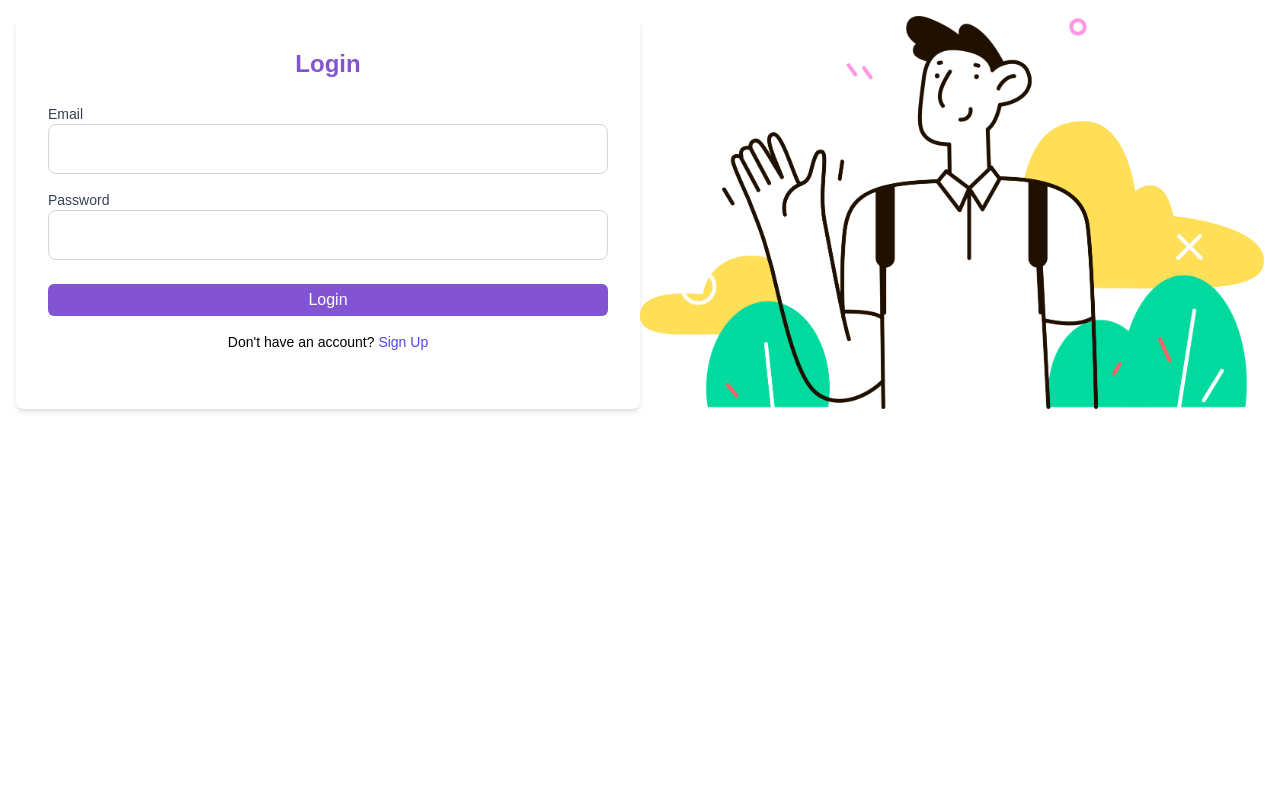
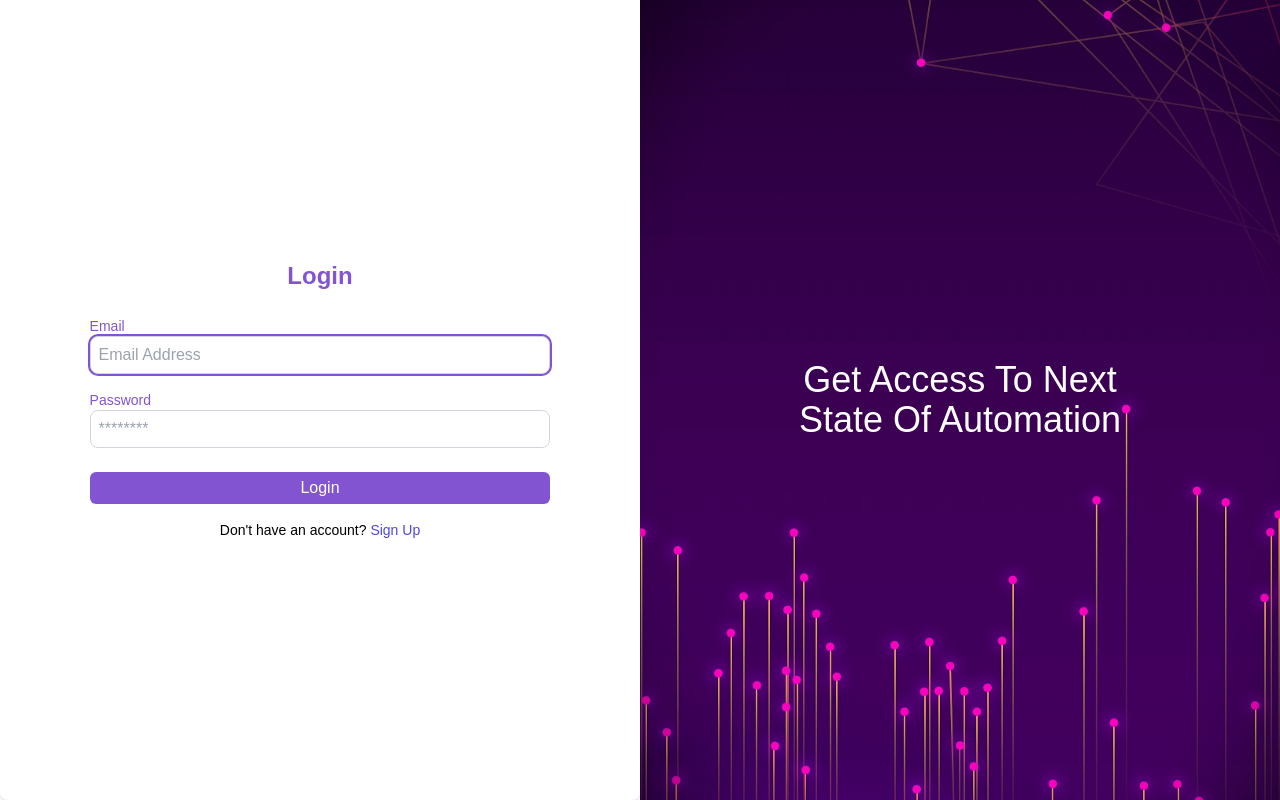
Before and after one commit to parteekkamboj9/Mail-Automation, a Flask app: template templates/login.html in a window 1280 px wide. Run offline with Flask 2, Linux system fonts and the light colour scheme; the template is opened without the code that fills it, so the values that code supplies are empty; some libraries are stand-ins or nearby versions.

Commit message:
login init

```diff
--- a/app.py
+++ b/app.py
@@ -102,4 +102,4 @@ def chat_reply():
 
 
 if __name__ == "__main__":
-    app.run(host='localhost', debug=True)
+    app.run(host='0.0.0.0', debug=True)
--- a/static/styles.css
+++ b/static/styles.css
@@ -26,3 +26,14 @@ button:hover {
     border-radius: 4px !important;
     background-color: #7c44dd !important;
 }
+
+input {
+    padding: 6px 8px !important
+}
+
+.loginBg {
+    background-image: url('img/2881377.jpg');
+    background-repeat: no-repeat;
+    background-position: center;
+    background-size: cover;
+}
--- a/templates/base.html
+++ b/templates/base.html
@@ -41,11 +41,9 @@
     </section>
 {% endblock %}
 
-    <main class="container mx-auto p-4">
-        {% block content %}
-        <!-- Content will be injected here -->
-        {% endblock %}
-    </main>
+{% block content %}
+<!-- Content will be injected here -->
+{% endblock %}
 
 {% block footer %}
     <section class="bg-primary">
--- a/templates/login.html
+++ b/templates/login.html
@@ -7,20 +7,20 @@
 
 {% block content %}
 
-    <div class="flex items-center justify-center">
+    <div class="flex items-center justify-center h-screen">
         <div class="w-full h-full flex">
             <!-- Left side - Login form -->
-            <div class="w-1/2 bg-white p-8 rounded-lg shadow-md">
+            <div class="w-full lg:w-1/2 bg-white p-8 rounded-lg shadow-md flex flex-col items-center justify-center">
                 <h2 class="text-2xl font-semibold mb-6 text-center">Login</h2>
-                <form action="#" method="POST">
+                <form action="#" method="POST" class="w-[80%]">
                     <div class="mb-4">
-                        <label for="email" class="block text-sm font-medium text-gray-700">Email</label>
-                        <input type="email" id="email" name="email" class="w-full p-3 border border-gray-300 rounded-lg focus:outline-none focus:ring-2 focus:ring-indigo-500" required>
+                        <label for="email" class="block text-sm font-medium text-primary">Email</label>
+                        <input type="email" id="email" name="email" class="w-full border border-gray-300 rounded-lg focus:outline-none focus:ring-2 focus:ring-[#8354d1]" placeholder="Email Address" autofocus required>
                     </div>
 
                     <div class="mb-6">
-                        <label for="password" class="block text-sm font-medium text-gray-700">Password</label>
-                        <input type="password" id="password" name="password" class="w-full p-3 border border-gray-300 rounded-lg focus:outline-none focus:ring-2 focus:ring-indigo-500" required>
+                        <label for="password" class="block text-sm font-medium text-primary">Password</label>
+                        <input type="password" id="password" name="password" class="w-full p-3 border border-gray-300 rounded-lg focus:outline-none focus:ring-2 focus:ring-[#8354d1]" placeholder="********" required>
                     </div>
 
                     <button type="submit" class="w-full bg-indigo-600 text-white py-3 rounded-lg hover:bg-indigo-700 focus:outline-none">Login</button>
@@ -31,8 +31,11 @@
             </div>
 
             <!-- Right side - Image -->
-            <div class="w-1/2 hidden md:block">
-                <img src="{{ url_for('static', filename='icons/feature-graphic.png') }}" alt="Login Image" class="w-full h-full object-cover rounded-r-lg">
+            <div class="w-1/2 hidden lg:flex items-center justify-center loginBg" >
+                <div class="flex flex-col items-center justify-center">
+                    <h1 class="font-sm text-4xl text-white">Get Access To Next </h1>
+                    <h1 class="font-sm text-4xl text-white">State Of Automation</h1>
+                </div>
             </div>
         </div>
     </div>
```
Also changed, not shown: static/img/2881377.jpg (added), static/img/2881387.jpg (added), static/img/login-page-banner.avif (added), 1 other file.
